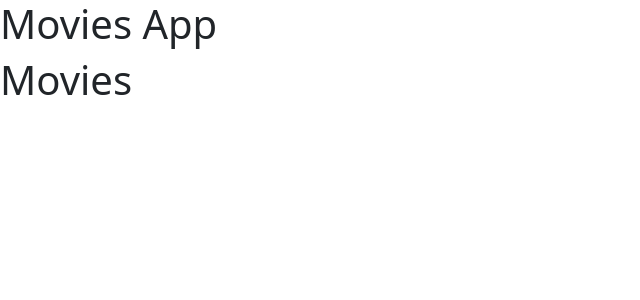
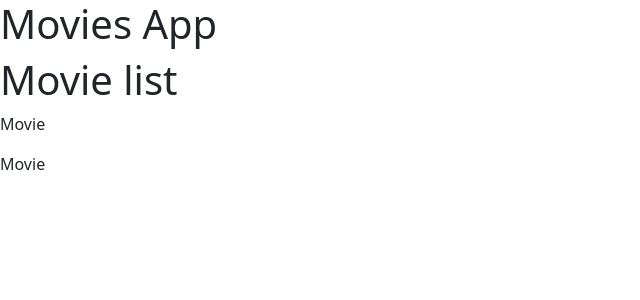
Before and after one commit to aykut-oz/angular-ex, an Angular app: page / in a window 1280 px wide. Shown: the top 300 px of the page, without its empty margins (0-640 px from the left). Built offline with nearby package versions, Linux system fonts and the light colour scheme.

Commit message:
New Component Using Cli

```diff
--- a/src/app/app.module.ts
+++ b/src/app/app.module.ts
@@ -11,13 +11,15 @@ import { AppComponent } from './app.component';
 import { HomeComponent } from './home/home.component';
 import { AppLayoutAdminComponent } from './app-layout-admin/app-layout-admin.component';
 import { MoviesComponent } from './movies/movies.component';
+import { MovieComponent } from './movie/movie.component';
 
 @NgModule({
   declarations: [
     AppComponent,
     HomeComponent,
     AppLayoutAdminComponent,
-    MoviesComponent
+    MoviesComponent,
+    MovieComponent
   ],
   imports: [
     BrowserModule,
--- /dev/null
+++ b/src/app/movie/movie.component.html
@@ -0,0 +1 @@
+<p>Movie</p>
--- a/src/app/movies/movies.component.html
+++ b/src/app/movies/movies.component.html
@@ -1 +1,3 @@
-<h1>Movies</h1>
+<h1>Movie list</h1>
+<app-movie></app-movie>
+<app-movie></app-movie>
```
Also changed, not shown: src/app/movie/movie.component.ts (added, +10 -0 lines), src/app/movie/movie.component.css (added), 1 other file (tests, documents, lock files or other folders).
